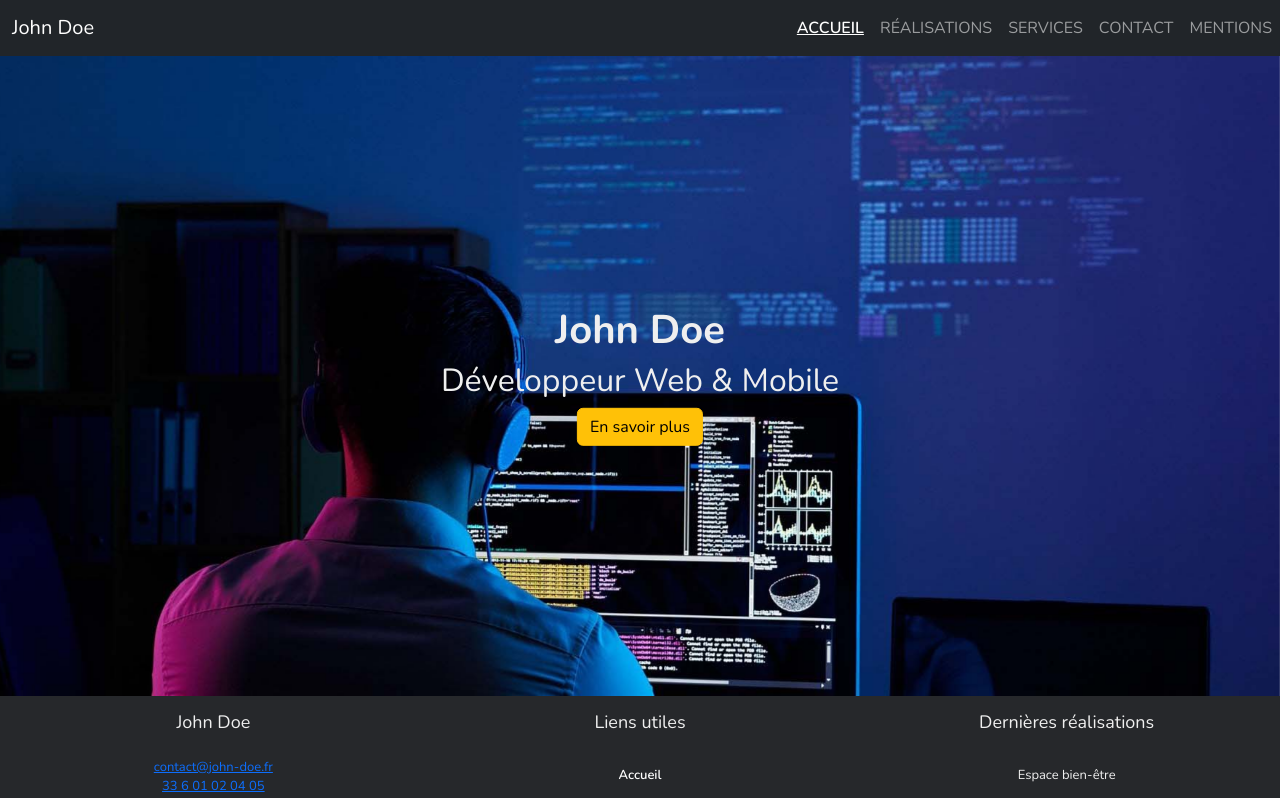
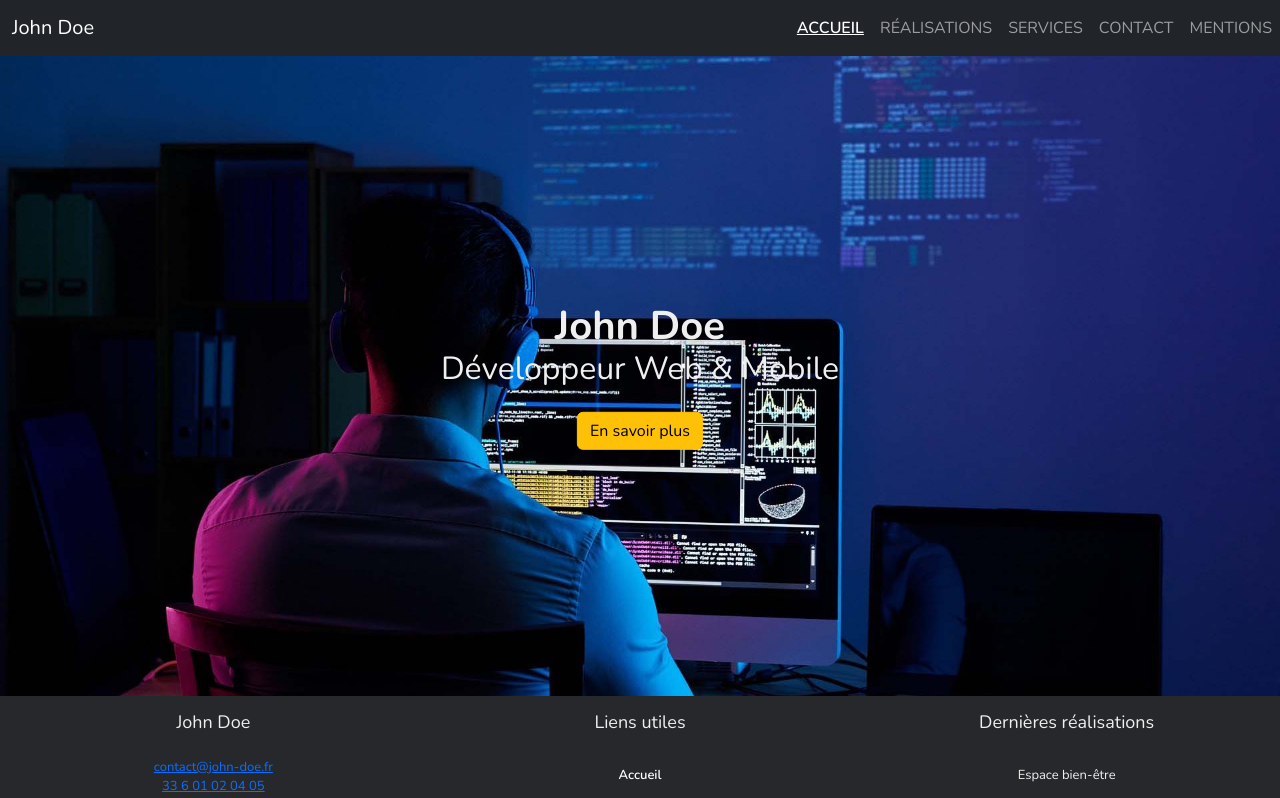
Before and after one commit to Adra-Awen/john-doe-portfolio, a React (Create React App) app: page / in a window 1280 px wide. Shown: the top 798 px of the page. Built offline with nearby package versions, Linux system fonts and the light colour scheme.

Commit message:
add modal

```diff
--- a/src/App.js
+++ b/src/App.js
@@ -1,6 +1,7 @@
 import './App.css';
 import { Routes, Route } from "react-router-dom";
 import Accueil from "./pages/accueil";
+import Modal from './composents/modal';
 import Navbar from "./composents/navbar"
 import Banner from './composents/banner';
 import Footer from "./composents/footer"
--- /dev/null
+++ b/src/composents/modal.jsx
@@ -0,0 +1,37 @@
+import "../index.css"
+
+function Modal ({id, title, imageSrc, imageAlt, children}){
+    return(
+        <>
+            <div className="modal fade custom-modal" id={id} data-bs-backdrop="static" data-bs-keyboard="false" tabIndex="-1" aria-labelledby={`${id}Label`} aria-hidden="true">
+                <div className="modal-dialog modal-dialog-centered">
+                    <div className="modal-content">
+                        <div className="modal-header">
+                            <h5 className="modal-title" id={`${id}Label`}>{title}</h5>
+                            <button type="button" className="btn-close" data-bs-dismiss="modal" aria-label="Fermer"></button>
+                        </div>
+
+                        <div className="modal-body">
+                            <div className="row">
+                                <div className="col-12 col-md-6 text-center mb-3 mb-0">
+                                    <img src={imageSrc} alt={imageAlt} className="img-fluid"/>
+                                </div>
+                                <div className="col-12 col-md-6">
+                                    {children}
+                                </div>
+                            </div>
+                        </div>
+
+                        <div className="modal-footer">
+                            <button type="button" className="btn btn-secondary" data-bs-dismiss="modal">
+                                Fermer
+                            </button>
+                        </div>
+                    </div>
+                </div>
+            </div>
+        </>
+    )
+}
+
+export default Modal;
--- a/src/index.css
+++ b/src/index.css
@@ -12,34 +12,58 @@
 .header-hero {
   width: 100%;
   height: 80vh;
-  position: sticky;
-  z-index: -1;
+  position: relative;
+  overflow: hidden;
 }
 
 .image-hero {
   width: 100%;
   height: 100%;
   object-fit: cover;
-  position: fixed;
+  top: 0;
+  left: 0;
+  z-index: -1;
 }
 
 .hero-infos{
   position: absolute;
   top: 50%;
   left: 50%;
+  display: flex;
+  flex-direction: column;
   transform: translate(-50%, -50%);
   color: #efefef;
   text-align: center;
+  align-items: center;
   font-weight: 600;
+  gap: 1rem;
 }
 
 .hero-text h1{
   font-family: 'Nunito', sans-serif;
   font-weight: 700;
+  margin: 0;
+}
+
+.btn-warning{
+  align-self: center;
 }
 
 .btn-warning:hover{
   filter:brightness(85%);
+  align-items: center;
+}
+
+.custom-modal .modal-content{
+  background-color: rgb(38, 40, 43);
+  color: white;
+}
+
+.custom-modal .modal-content a{
+  text-decoration: none;
+  color: white;
+  font-weight: 700;
+  font-size:x-large;
 }
 
 /*--------------------NAVBAR--------------------*/
@@ -179,8 +203,3 @@ footer{
   padding: 0;
   margin: 0;
 }
-
-.element-col{
-  padding:0;
-  margin: 0;
-}
--- a/src/pages/accueil.jsx
+++ b/src/pages/accueil.jsx
@@ -1,19 +1,41 @@
 import "../index.css";
+import Modal from "../composents/modal";
 
 function Accueil() {
   return (
+    <>
     <header className="header-hero">
       <img className="image-hero" src="/assets/images/hero-bg.jpg" alt="Image de présentation"/>
       <div className="hero-infos">
-      <div className="hero-text">
-        <h1>John Doe</h1>
-        <h2>Développeur Web & Mobile</h2>
-      </div>
-      <div classname="hero-button" type="button">
-        <button type="button" className="btn btn-warning">En savoir plus</button>
-      </div>
+        <div className="hero-text">
+          <h1>John Doe</h1>
+          <h2>Développeur Web & Mobile</h2>
+        </div>
+        <button
+          type="button"
+          className="btn btn-warning hero-btn"
+          data-bs-toggle="modal"
+          data-bs-target="#modal"
+        >
+      En savoir plus
+    </button>
       </div>
     </header>
+
+    <Modal
+          id="modal"
+          title="Mon profil GitHub"
+          imageSrc="/assets/images/photo-profil.png"
+          imageAlt="Photo de profil GitHub">
+            <a href="https://api.github.com/users/github-johndoe" target="_blank" rel="nofollow noreferrer" aria-label="GitHub">
+            John  Doe</a>
+            <p>Repositories : 1</p>
+            <p>Followers : 0</p>
+            <p>Following : 0</p>
+        </Modal>
+
+
+    </>
   );
 }
 
```
Also changed, not shown: public/assets/images/photo-profil.png (added).
